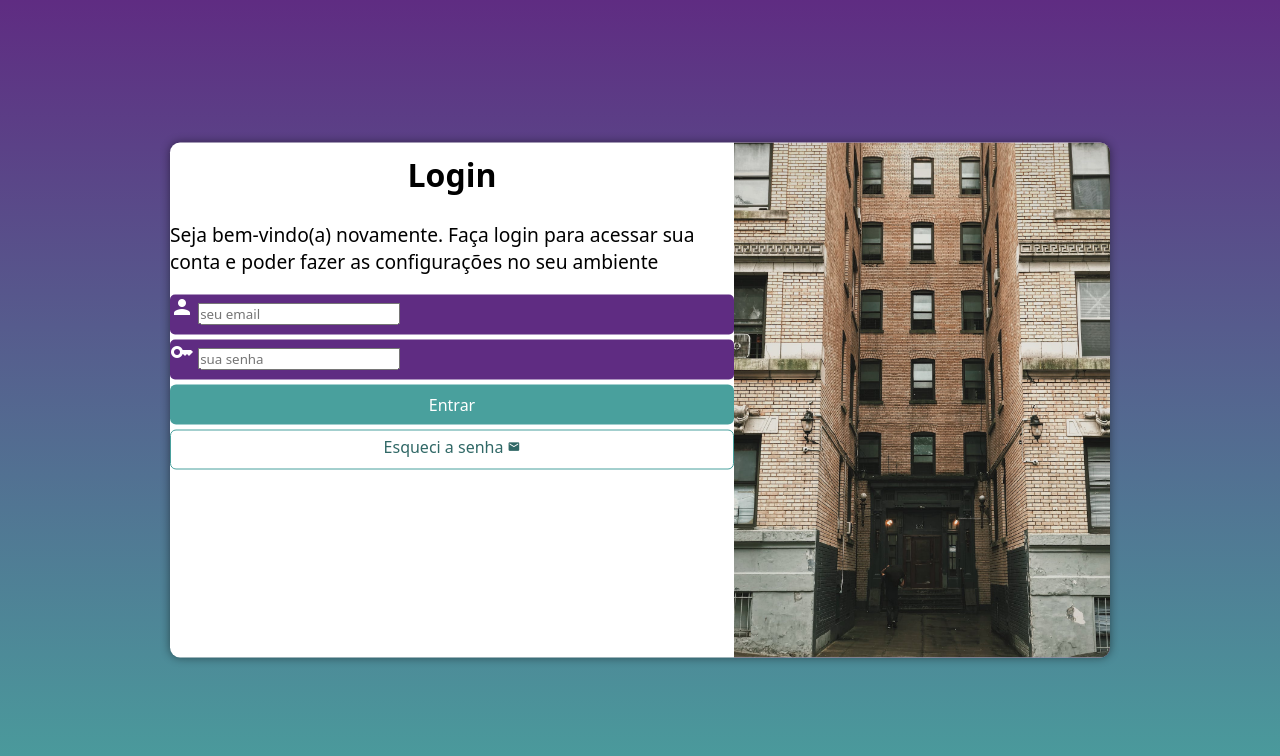
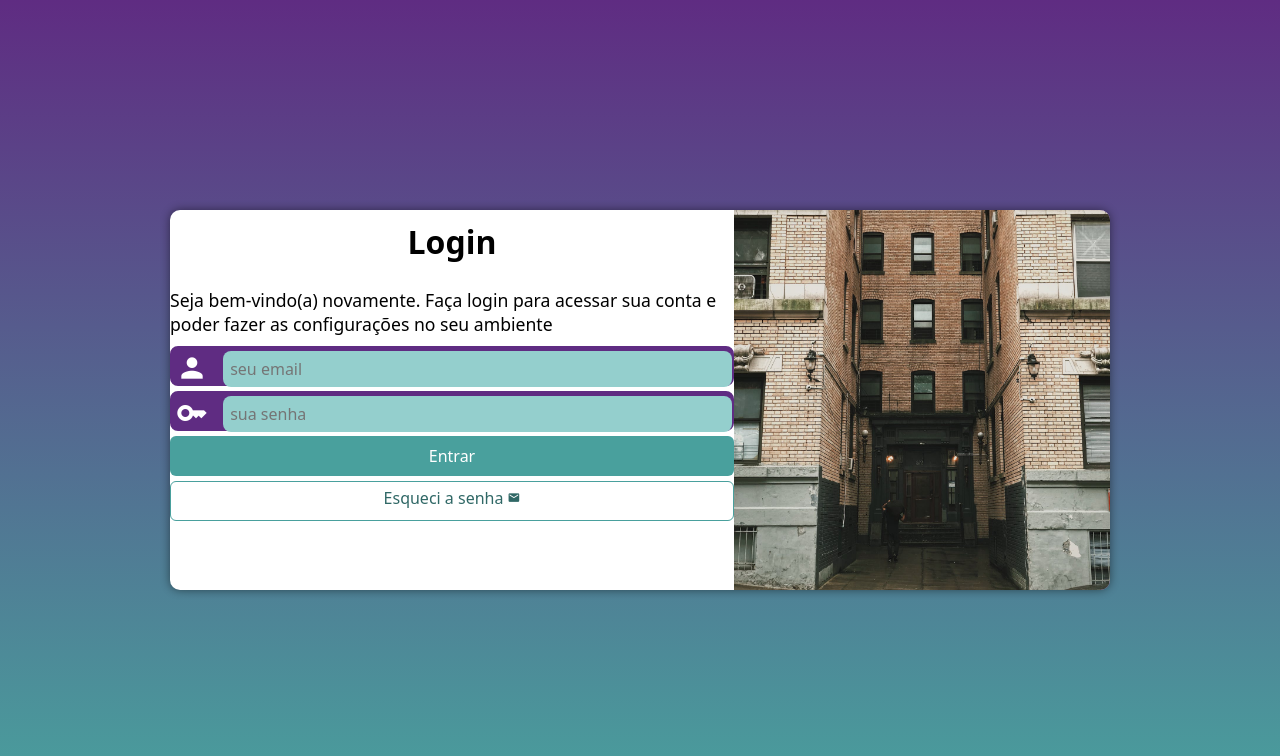
Before and after one commit to cauefernandes0/projeto-login, a plain HTML site: page index.html in a window 1280 px wide. Drawn offline with Linux system fonts and the light colour scheme.

Commit message:
correção bug

```diff
--- a/estilos/media-query.css
+++ b/estilos/media-query.css
@@ -6,13 +6,14 @@
 }
 
 
-@media screen and (min-width: 768px) and (max-width: 992px) {
+@media screen and (min-width: 768px) and (max-width: 992px) { /*Tablet*/
     body{
         background-image: linear-gradient(to top, #49a09d, #5f2c82);
     }
 
     section#login{
         width: 80vw;
+        height: 350px;
 
     }
     section#login > div#imagem{
@@ -24,15 +25,20 @@
         float: right;
         width: 70%;
     }
+    div#formulario > p{
+        font-size: 1.1em;
+    }
 }
 
-@media screen and (min-width: 992px) {
+@media screen and (min-width: 992px) { /*Desktop*/
     body{
         background-image: linear-gradient(to top,#49a09d, #5f2c82 );
+
     }
 
     section#login{
         width: 940px;
+        height: 380px;
     }
     section#login >div#imagem{
         float: right;
@@ -49,7 +55,8 @@
     }
 
     div#formulario > p{
-        font-size: 1.2em;
+        font-size: 1.1em;
+        margin: 10px 0px;
     }
 
 }
--- a/estilos/style.css
+++ b/estilos/style.css
@@ -35,17 +35,18 @@ main{
 
     top: 50%;
     left: 50%;
-    transform: translate(-50%,-50%);
 
 
-    width: 250px;
-    height: 515px;
+
+    width: 280px;
+    height: 530px;
     margin: auto;
     background-color: white;
     border-radius: 10px;
     overflow: hidden;
     box-shadow: 0px 0px 10px rgba(0, 0, 0, 0.479);
 
+    transform: translate(-50%,-50%);
     transition: width .3s, height .3s;
     transition-timing-function: ease;
 
@@ -84,15 +85,38 @@ form > div.campo{
     background-color: var(--roxo);
     width: 100%;
     height: 40px;
-    color: white;
-    border-radius: 5px;
+    border-radius: 8px;
     margin: 5px 0px;
+    border: 2px solid var(--roxo);
 }
 
 form label {
     display: none;
 }
 
+div.campo > span{
+    color: white;
+
+    font-size: 2em;
+    width: 40px;
+    padding: 4px;
+
+}
+
+div.campo > input{
+    background-color: #94cfcd ;
+    font-size: 1em;
+    width: calc(100% - 51px);
+
+    height: 100%;
+    border: 0px;
+    border-radius: 8px;
+    padding: 7px;
+    transform: translate(7px, -9px);
+}
+div.campo > input:focus-within{
+    background-color: white;
+}
 input[type=submit] {
     display: block;
     font-size: 1em;
```
